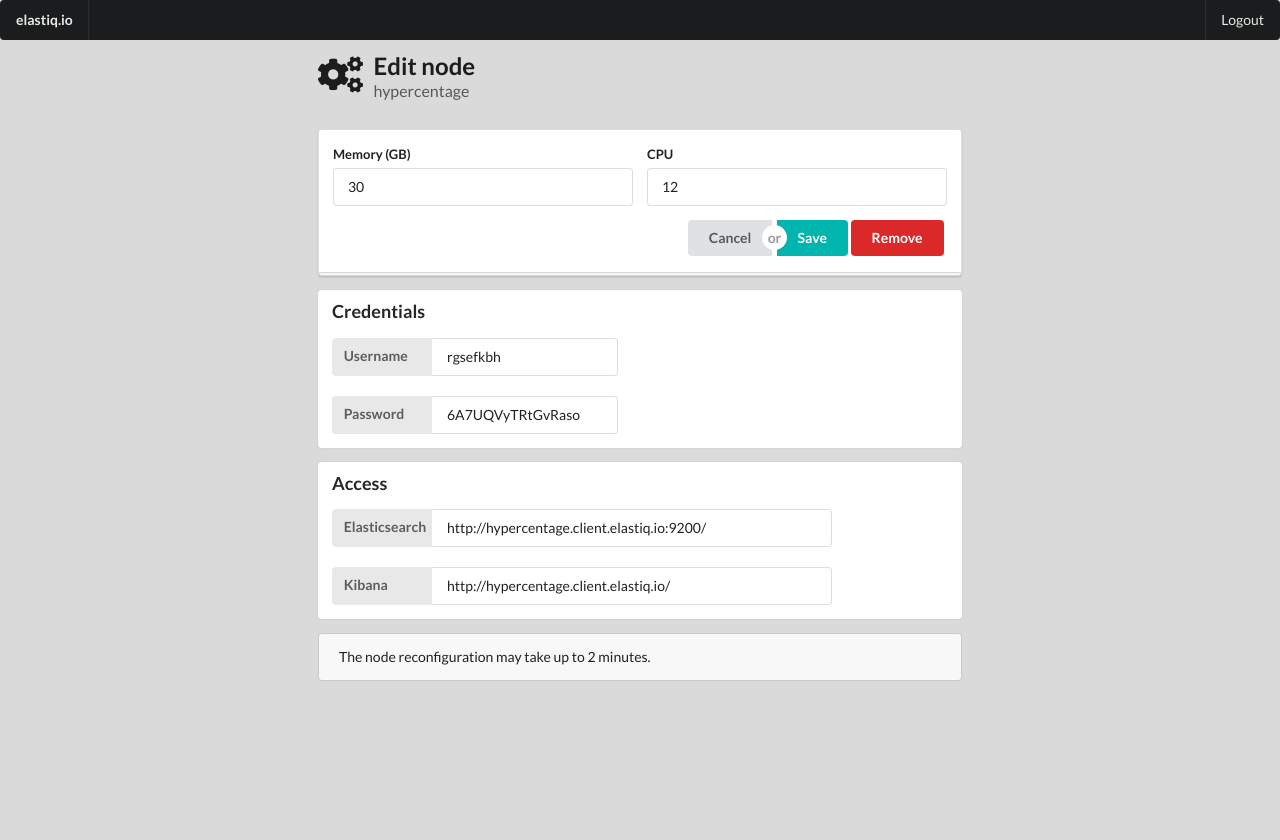
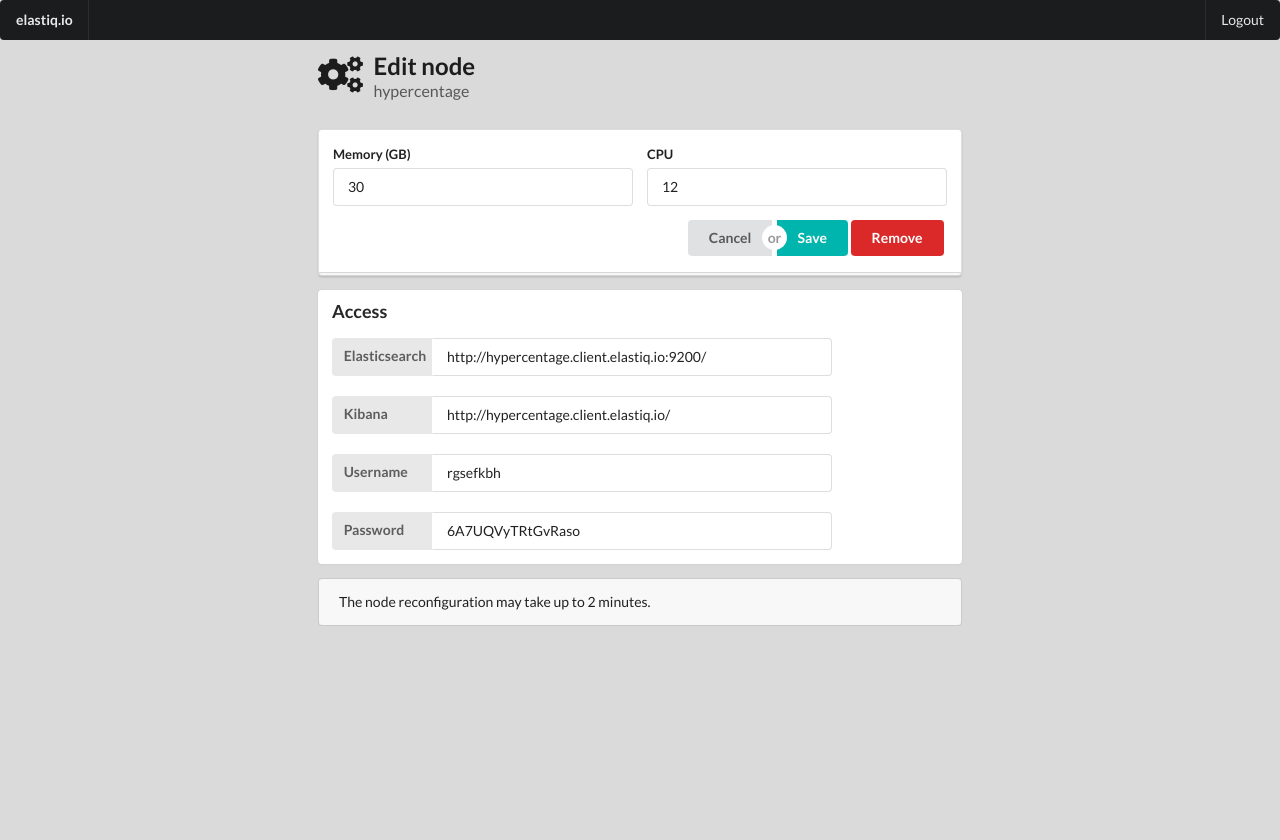
Before and after one commit to mariusionescu/elastiq, a Django app: page /console/node/31/ in a window 1280 px wide. Run offline with Django 3.2, Linux system fonts and the light colour scheme; a user stored in the database is signed in; data comes from the database, SQL or seed files in the repository; some libraries are stand-ins or nearby versions.

Commit message:
Changed edit view.

```diff
--- a/elastiq/console/templates/node_edit.html
+++ b/elastiq/console/templates/node_edit.html
@@ -87,32 +87,9 @@
 
             <div class="ui fluid card">
                 <div class="content">
-                    <div class="header">Credentials</div>
-                    <div class="ui divided  list">
-                        <div class="ui labeled input">
-                            <div style="width: 100px" class="ui label">
-                                Username
-                            </div>
-                            <input type="text" readonly value="{{ node.username }}">
-                        </div>
-
-                        <br><br>
-
-                        <div class="ui labeled input">
-                            <div style="width: 100px" class="ui label">
-                                Password
-                            </div>
-                            <input type="text" readonly value="{{ node.password }}">
-                        </div>
-                    </div>
-                </div>
-            </div>
-
-            <div class="ui fluid card">
-                <div class="content">
                     <div class="header">Access</div>
                     <div class="ui divided  list">
-                        <div class="ui labeled input">
+                         <div class="ui labeled input">
                             <div style="width: 100px" class="ui label">
                                 Elasticsearch
                             </div>
@@ -125,9 +102,30 @@
                             </div>
                             <input style="width: 400px" type="text" readonly value="http://{{ node.name }}.client.elastiq.io/">
                         </div>
+                        <br><br>
+
+                        <div class="ui labeled input">
+                            <div style="width: 100px" class="ui label">
+                                Username
+                            </div>
+                            <input style="width: 400px" type="text" readonly value="{{ node.username }}">
+                        </div>
+
+                        <br><br>
+
+                        <div class="ui labeled input">
+                            <div style="width: 100px" class="ui label">
+                                Password
+                            </div>
+                            <input style="width: 400px" type="text" readonly value="{{ node.password }}">
+                        </div>
+
+
+
                     </div>
                 </div>
             </div>
+
 
             <div class="ui message">
                 The node reconfiguration may take up to 2 minutes.
```
